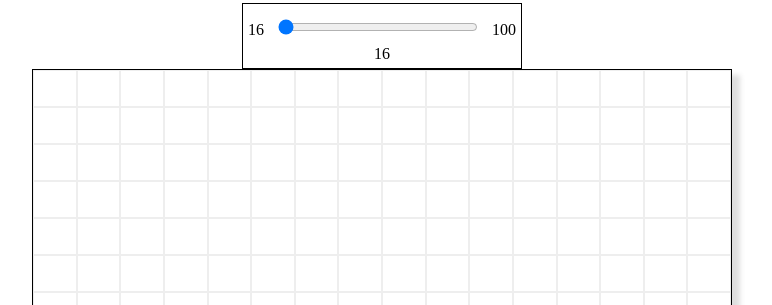
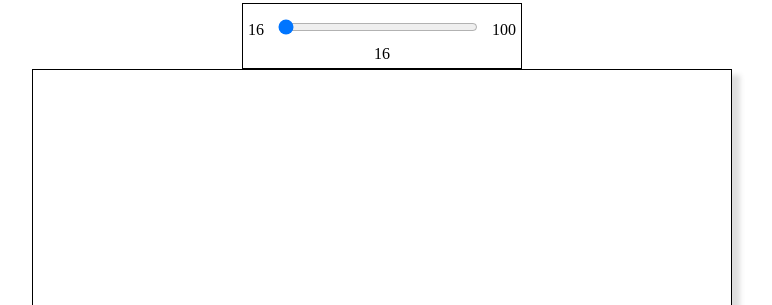
Before and after one commit to drparnassus/Etch-A-Sketch, a plain HTML site: page index.html in a window 1280 px wide. Shown: the part 138-443 px from the top of the page, 258-1030 px from the left. Drawn offline with Linux system fonts and the light colour scheme.

Commit message:
change cell border to 0px

```diff
--- a/style.css
+++ b/style.css
@@ -27,7 +27,7 @@ body {
 }
 
 .cell {
-    border: 1px solid rgb(92, 92, 92, .1);
+    border: 0px solid rgb(92, 92, 92, .1);
 }
 
 #inputBox {
```
